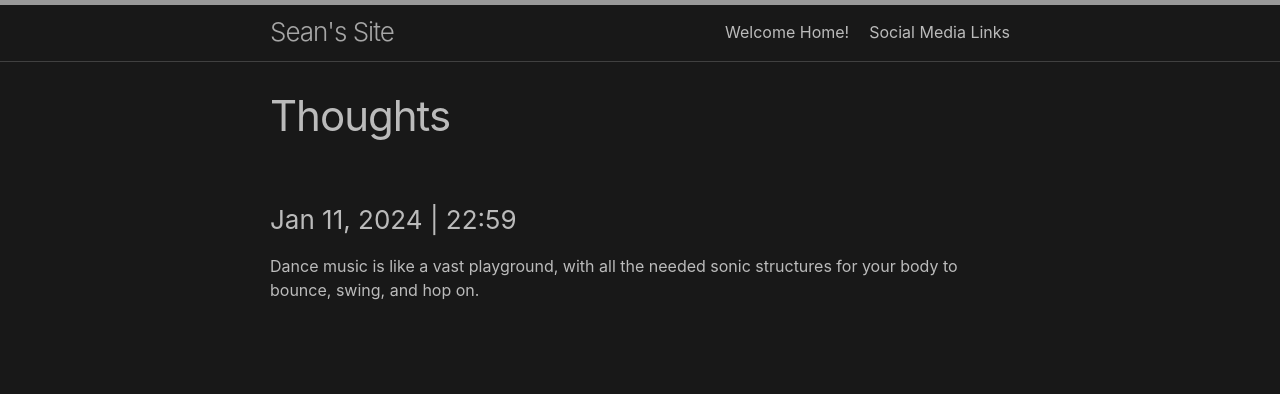
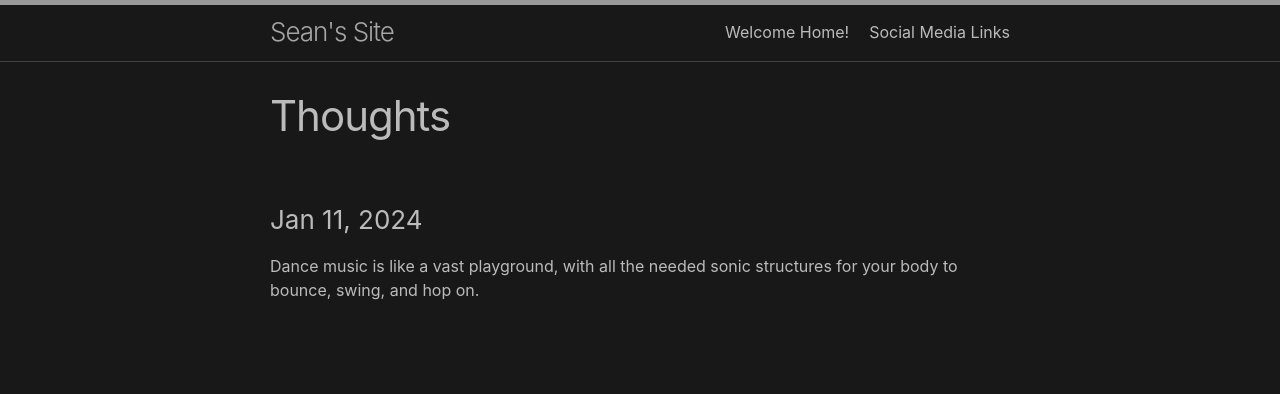
Before and after one commit to TheSre/TheSre.github.io, a Jekyll site: the page built from thoughts.md, in a window 1280 px wide. Shown: the top 394 px of the page. Built offline with Jekyll 4.4.1, drawn with Linux system fonts in a browser that asks for light colours.

Commit message:
removed time on thought

```diff
--- a/thoughts.md
+++ b/thoughts.md
@@ -4,6 +4,6 @@ layout: page
 exclude: true
 ---
 
-### Jan 11, 2024 | 22:59
+### Jan 11, 2024
 Dance music is like a vast playground, with all the needed sonic
 structures for your body to bounce, swing, and hop on.
```
